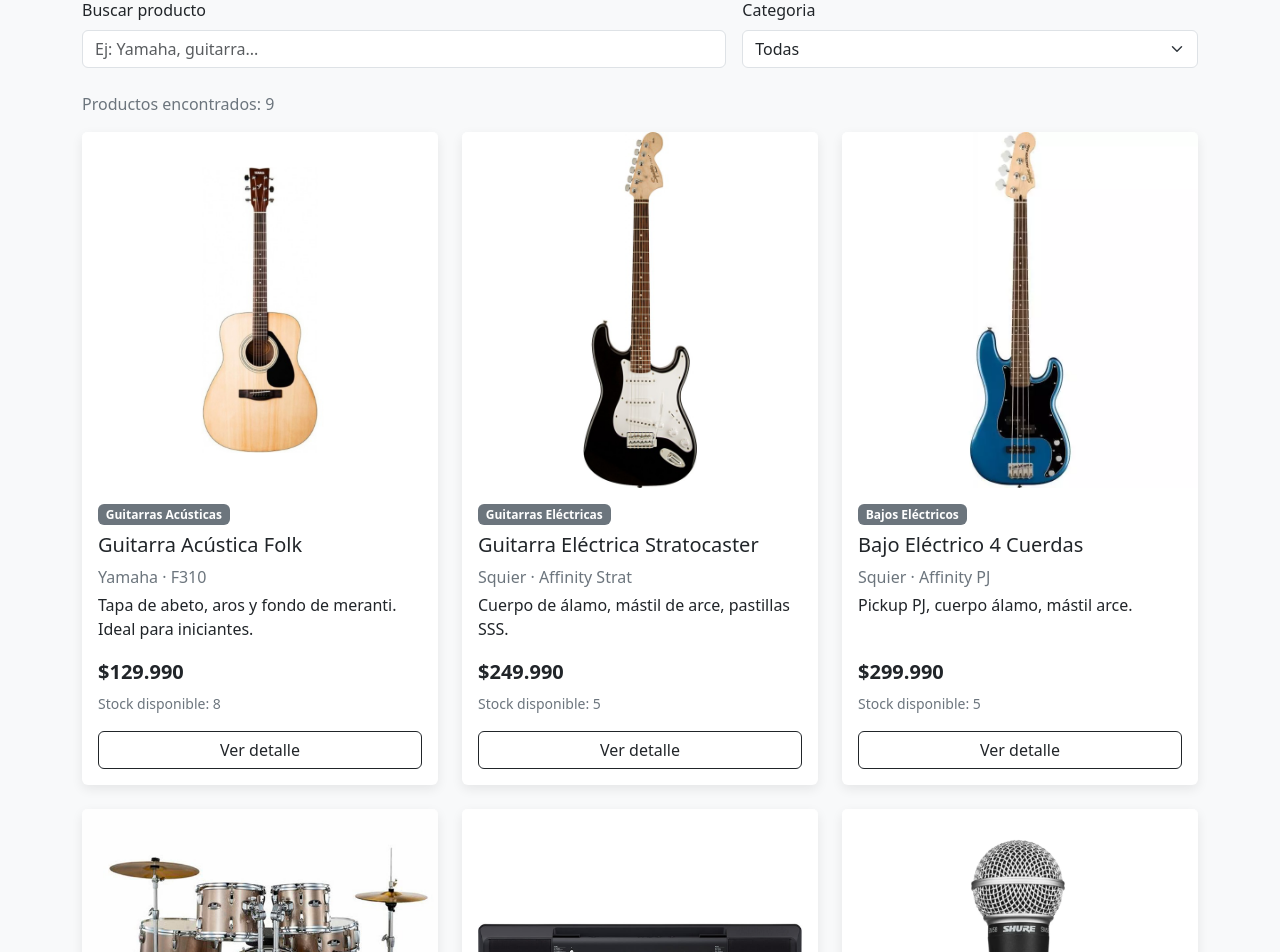
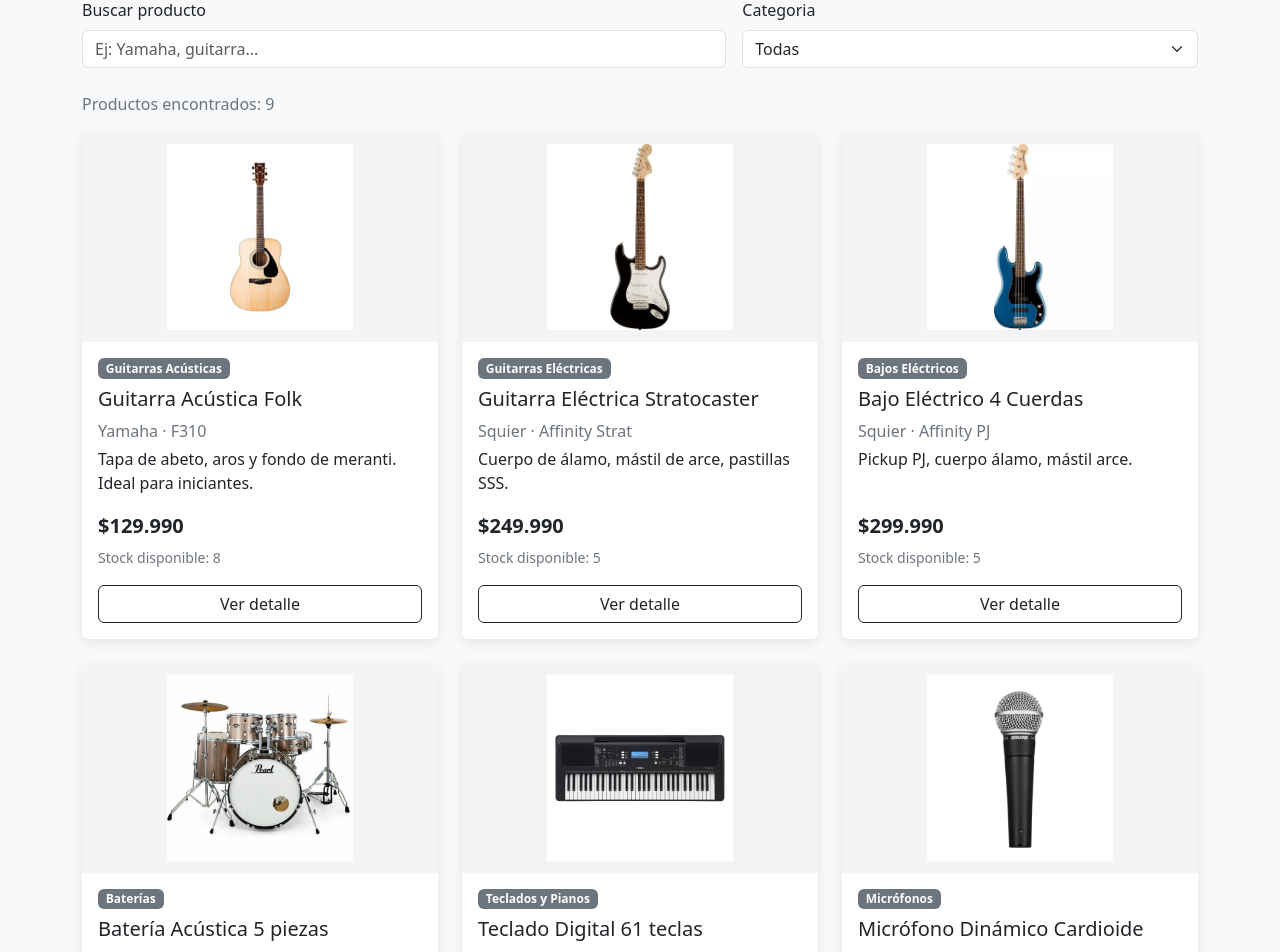
Before and after one commit to pablgonzalezr-cyber/SonidoVivo, a React (Vite) app in the folder frontend/: page /productos in a window 1280 px wide. Shown: the part 320-1272 px from the top of the page. Built offline with nearby package versions, Linux system fonts and the light colour scheme.

Commit message:
Se corrigen fotografias y estilos de mapa y catalogo

```diff
--- a/frontend/src/styles/global.css
+++ b/frontend/src/styles/global.css
@@ -177,10 +177,14 @@ body {
         height: 150px;
     }
 
+
     .table-responsive {
         -webkit-overflow-scrolling: touch;
     }
-    .sv-mapa {
+}
+
+.sv-mapa {
+
     width: 100%;
     height: 420px;
     min-height: 300px;
@@ -230,6 +234,7 @@ body {
     border: 1px solid #e5e7eb;
 }
 
+
 @media (max-width: 575.98px) {
     .sv-foto-producto {
         height: 180px;
@@ -240,6 +245,3 @@ body {
         max-height: 320px;
     }
 }
-
-
-}
--- a/frontend/src/utils/imagenesProductos.js
+++ b/frontend/src/utils/imagenesProductos.js
@@ -1,11 +1,12 @@
 const IMAGEN_POR_CODIGO = {
     GA001: "/imagenes/productos/GA001.jpg",
     GE001: "/imagenes/productos/GE001.jpg",
-    BA001: "/imagenes/productos/BA001.jpg",
+    BA001: "/imagenes/productos/BA001.webp",
     BT001: "/imagenes/productos/BT001.jpg",
     TC001: "/imagenes/productos/TC001.jpg",
-    MI001: "/imagenes/productos/MI001.jpg"
+    MI001: "/imagenes/productos/MI001.webp"
 };
+
 
 const IMAGEN_RESPALDO = "/imagenes/productos/sin-foto.svg";
 
```
Also changed, not shown: frontend/public/imagenes/productos/BA001.webp (renamed from frontend/public/imagenes/productos/BA001.jpg), frontend/public/imagenes/productos/MI001.webp (renamed from frontend/public/imagenes/productos/MI001.jpg).
